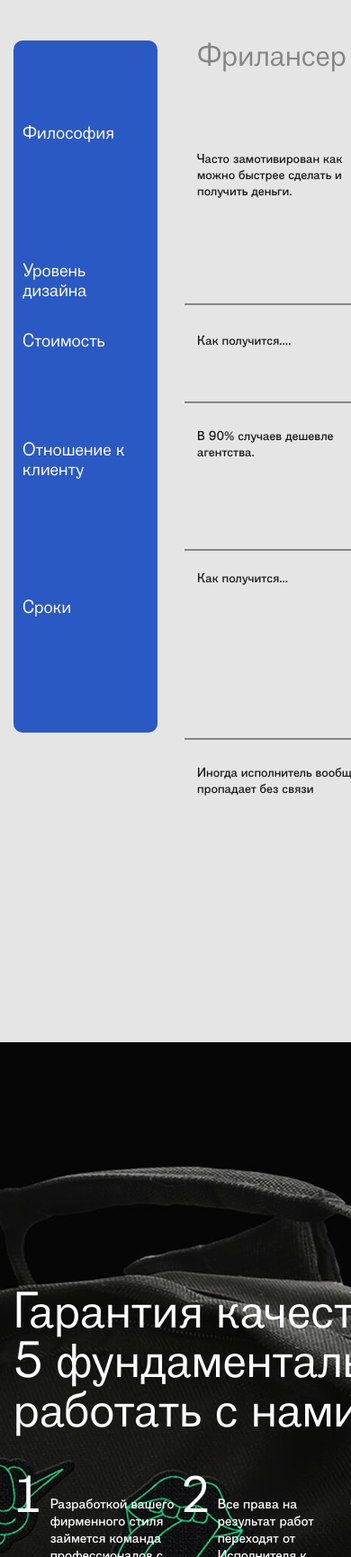
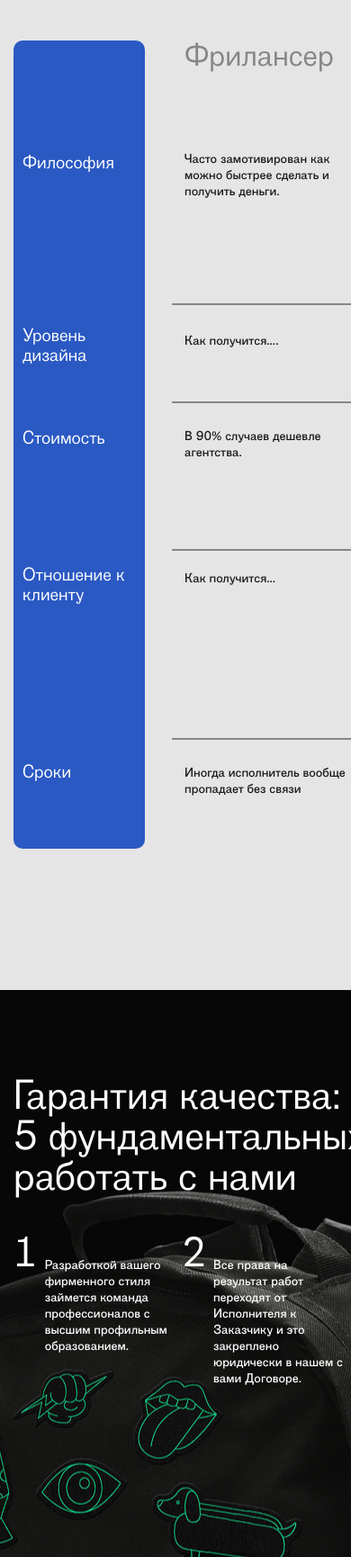
Before and after one commit to Rev4ik204/FREE.creative, a plain HTML site: page index.html in a window 390 px wide. Shown: the part 7440-9170 px from the top of the page at 90% size. Drawn offline with Linux system fonts and the light colour scheme.

Commit message:
responsive WARRANTY

```diff
--- a/styles/style.css
+++ b/styles/style.css
@@ -956,8 +956,8 @@ body {
 }
 
 @media screen and (max-width: 1200px) {
-  .comparison {
-    font-size: 14px;
+  .comparison .container{
+   padding-bottom: 100px;
   }
 }
 
@@ -985,9 +985,24 @@ body {
 }
 
 @media screen and (max-width: 1200px) {
-  .comparison {
-    font-size: 14px;
+  .comparison_blue_rectangle {
+
+  width: 146px;
+  height: 898px;
+  .category:first-child {
+    margin-top: 125px;
+    margin-bottom: 170px;
   }
+  .category:nth-child(2) {
+    margin-bottom: 70px;
+  }
+  .category:nth-child(3) {
+    margin-bottom: 130px;
+  }
+  .category:nth-child(4) {
+    margin-bottom: 175px;
+  }
+}
 }
 
 .category {
@@ -1226,15 +1241,32 @@ body {
 
 /* -------WARRANTY------- */
 
+
 .warranty {
   background-image: url("../images/img/Rectangle\ 32-min.png");
   background-repeat: no-repeat;
   background-position: center;
 }
+
+@media screen and (max-width: 1200px) {
+.warranty {
+  background-image: url("../images/img/Rectangle_992-min.png");
+}
+}
+
 .warranty .container {
   padding-top: 282px;
   padding-bottom: 80px;
 }
+
+@media screen and (max-width: 1200px) {
+  .warranty .container {
+  padding-top: 97px;
+  padding-bottom: 60px;
+}
+
+}
+
 .warranty_title {
   font-family: var(--second-family);
   font-weight: 400;
@@ -1243,6 +1275,13 @@ body {
   color: var(--white);
   margin-bottom: 40px;
 }
+@media screen and (max-width: 1200px) {
+.warranty_title{
+  font-size: 45px;
+
+}
+}
+
 .warranty_list {
   list-style: none;
   display: flex;
@@ -1253,6 +1292,13 @@ body {
   display: flex;
   gap: 8px;
 }
+
+@media screen and (max-width: 1200px) {
+.warranty_list_item{
+  width: 181px;
+}
+}
+
 .warranty_list_item:last-child {
   /* width: 300px; */
 }
@@ -1263,6 +1309,13 @@ body {
   line-height: 100%;
   color: var(--white);
 }
+@media screen and (max-width: 1200px) {
+.warranty_list_item_number{
+  font-size: 45px;
+
+}
+}
+
 .warranty_list_item_info {
   margin-top: 25px;
 }
@@ -1275,12 +1328,28 @@ body {
   width: 122px;
   margin-bottom: 16px;
 }
+
+@media screen and (max-width: 1200px) {
+.warranty_list_item_info_title{
+  font-size: 16px;
+
+}
+}
+
 .warranty_list_item_info_text {
   font-family: var(--font-family);
   font-weight: 400;
   font-size: 15px;
   color: var(--white);
 }
+
+@media screen and (max-width: 1200px) {
+.warranty_list_item_info_text{
+  font-size: 14px;
+
+}
+}
+
 /* ---FORM--- */
 .contact_form_bottom .container {
   display: flex;
```
